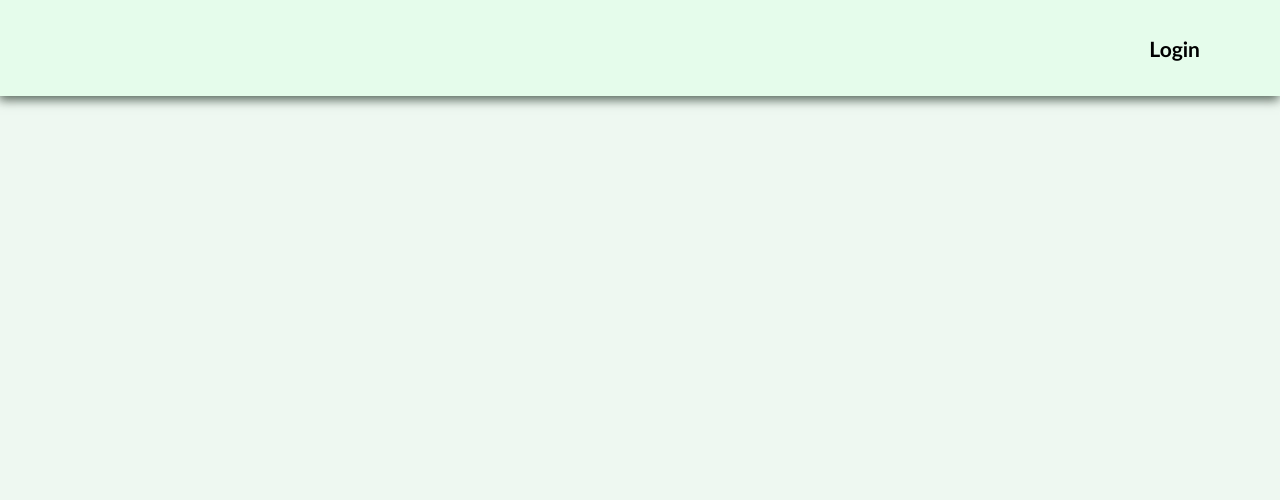
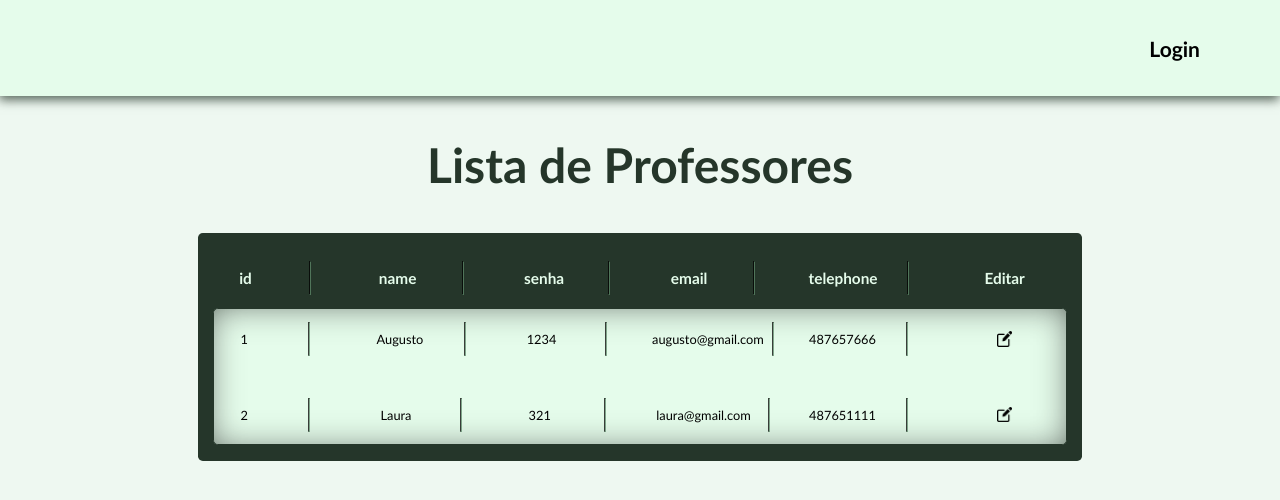
Before and after one commit to jhonicauan/ABP, a React (Vite) app in the folder projetoABP/: page /listprofessores in a window 1280 px wide. Before the commit this address had no page. Shown: the top 500 px of the page. Built offline with nearby package versions, Linux system fonts and the light colour scheme.

Commit message:
Telas de professores em Desenvolvimento
Telas de listagem e edição dos professores em ajuste

```diff
--- a/projetoABP/src/App.jsx
+++ b/projetoABP/src/App.jsx
@@ -4,6 +4,7 @@
 import ListAlunosPage from './pages/listAlunosPage/listAlunosPage'
 import EditAlunosPage from './pages/editAlunosPage/editAlunosPage'
 import ListProfessoresPage from './pages/listProfessoresPage/listProfessoresPage'
+import EditProfessoresPage from './pages/editProfessoresPage/editProfessoresPage'
 import { BrowserRouter as Router,Route,Routes } from 'react-router-dom'
 import './App.css'
 
@@ -18,7 +19,8 @@
         <Route path='/home' element={<Homepage></Homepage>}/>
         <Route path='/listalunos' element={<ListAlunosPage></ListAlunosPage>}/>
         <Route path='/editalunos/:idAluno' element={<EditAlunosPage></EditAlunosPage>}/>
-        <Route path='/listaprofessores' element={<ListProfessoresPage></ListProfessoresPage>}/>
+        <Route path='/listprofessores' element={<ListProfessoresPage></ListProfessoresPage>}/>
+        <Route path='/editProfessores/:idProfessores' element={<EditProfessoresPage></EditProfessoresPage>}/>
       </Routes>
     </Router>
    </>
--- a/projetoABP/src/pages/editProfessoresPage/editProfessoresPage.css
+++ b/projetoABP/src/pages/editProfessoresPage/editProfessoresPage.css
@@ -0,0 +1,39 @@
+main{
+     display: flex;
+     margin: 0 2rem;
+     justify-content: center;
+     align-items: center;
+     flex-direction: column;
+}
+
+.tittle{
+    color: rgb(37, 54, 42);
+    font-size: 2em;
+}
+
+.edit_box{
+    width: 70%;
+    background-color: rgb(37, 54, 42);
+    border-radius: 0.3em;
+    color: rgb(229, 252, 235);
+    padding: 1em 0;
+    margin: 1em;
+}
+
+.form_box{
+    display: flex;
+    align-items: start;
+    flex-direction: column;
+    padding: 0 2em;
+    justify-content: center;
+    gap: 2em;
+    flex-wrap: wrap;
+}
+
+.buttons_line{
+    display: flex;
+    width: 100%;
+    justify-content: end;
+    gap: 2em;
+    align-items: center;
+}
--- a/projetoABP/src/pages/editProfessoresPage/editProfessoresPage.jsx
+++ b/projetoABP/src/pages/editProfessoresPage/editProfessoresPage.jsx
@@ -0,0 +1,53 @@
+import './editProfessoresPage.css'
+import Input from '../../components/input/input'
+import Button from '../../components/button/button'
+import { adim } from '../../entities/adm'
+import { useState } from 'react'
+import { useNavigate, useParams } from 'react-router-dom'
+
+export default function EditProfessoresPage() {
+    const {idProfessor} = useParams()
+    const [professor, setProfessor] = useState(adim.find('professores', idProfessor))
+    const navigate = useNavigate();
+    const deleteEntity = () => {
+        adim.delete('professores', idProfessor)
+        navigate('/listaprofessores')
+    }
+    const updateEntity = (e) => {
+        e.preventDefault()
+        adim.update('professores', idProfessor, professor)
+        navigate('/listaprofessores')
+    }
+    const handleChange = (e) => {
+        const key = e.target.id
+        setProfessor(prevProfessor => ({...prevProfessor, [key]: e.target.value}))
+    }
+    const DeleteButtonStyle = {
+        width: '10%',
+        backgroundColor: 'rgb(122, 29, 29)'
+    }
+    const SaveButtonStyle = {
+        width: '10%',
+        backgroundColor: 'rgb(55, 114, 71)',
+        color: 'rgb(229, 252, 235)'
+    }
+    return (
+        <main>
+             <div className='tittle'>
+                <h2>Editar Professor</h2>
+            </div>
+            <div className='edit_box'>
+            <form className='form_box' onSubmit={updateEntity}>
+                <Input input_label={'Id'} value={professor.id} width={10} onChange={handleChange} id={'id'}></Input>
+                <Input input_label={'Nome'} value={professor.name} width={40} onChange={handleChange} id={'name'}></Input>
+                <Input input_label={'Telefone'} value={professor.idade} width={11} onChange={handleChange} id={'telefone'}></Input>
+                <Input input_label={'Email'} value={professor.email} width={40} onChange={handleChange} id={'email'}></Input>
+                <div className="buttons_line">
+                 <Button buttonText={'Salvar'} type='submit' style={SaveButtonStyle} onclick={updateEntity}></Button>
+                 <Button buttonText={'Deletar'} style={DeleteButtonStyle} onclick={deleteEntity}></Button>
+                </div>
+            </form>
+            </div>
+        </main>
+    )
+}
```
